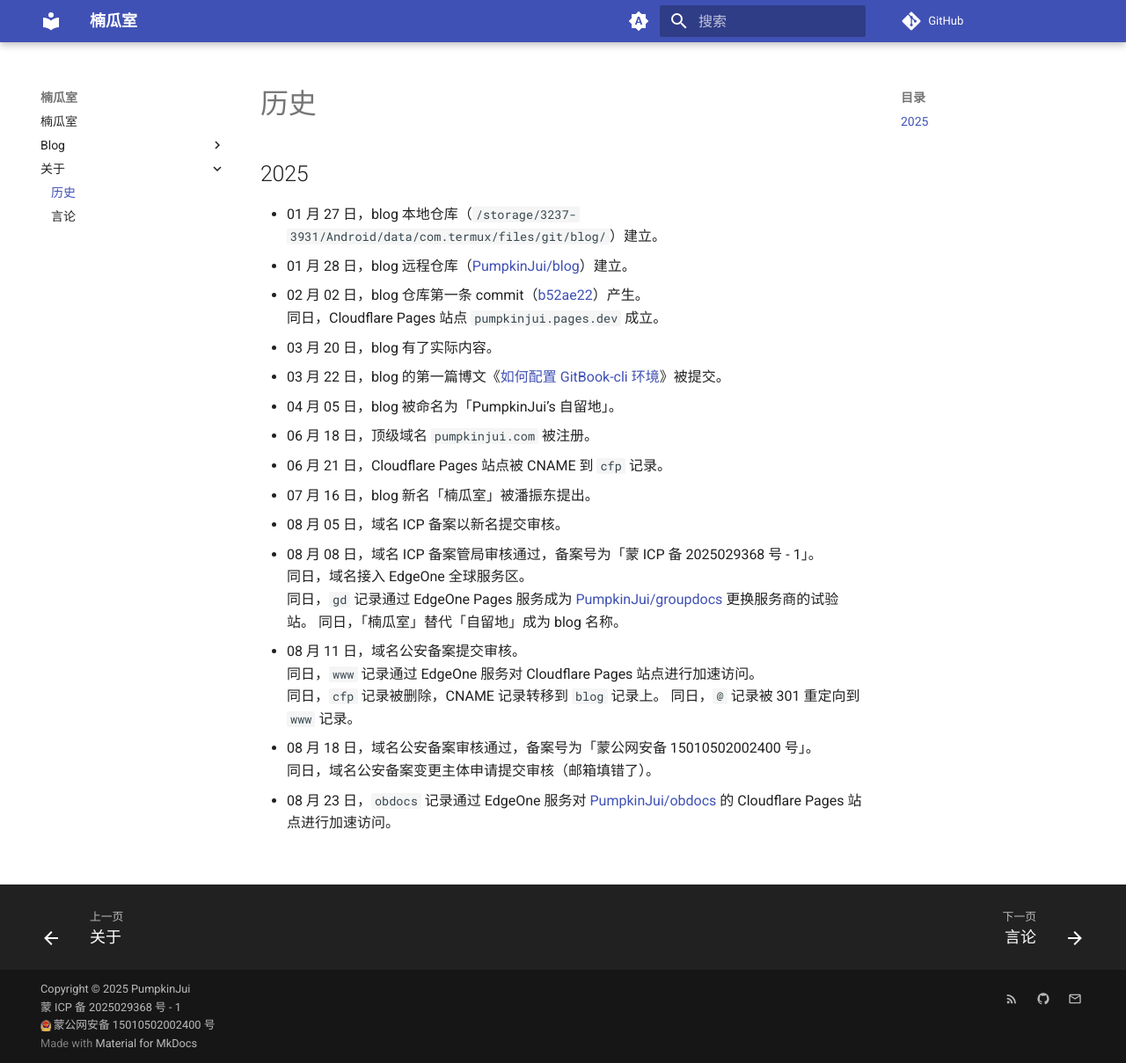
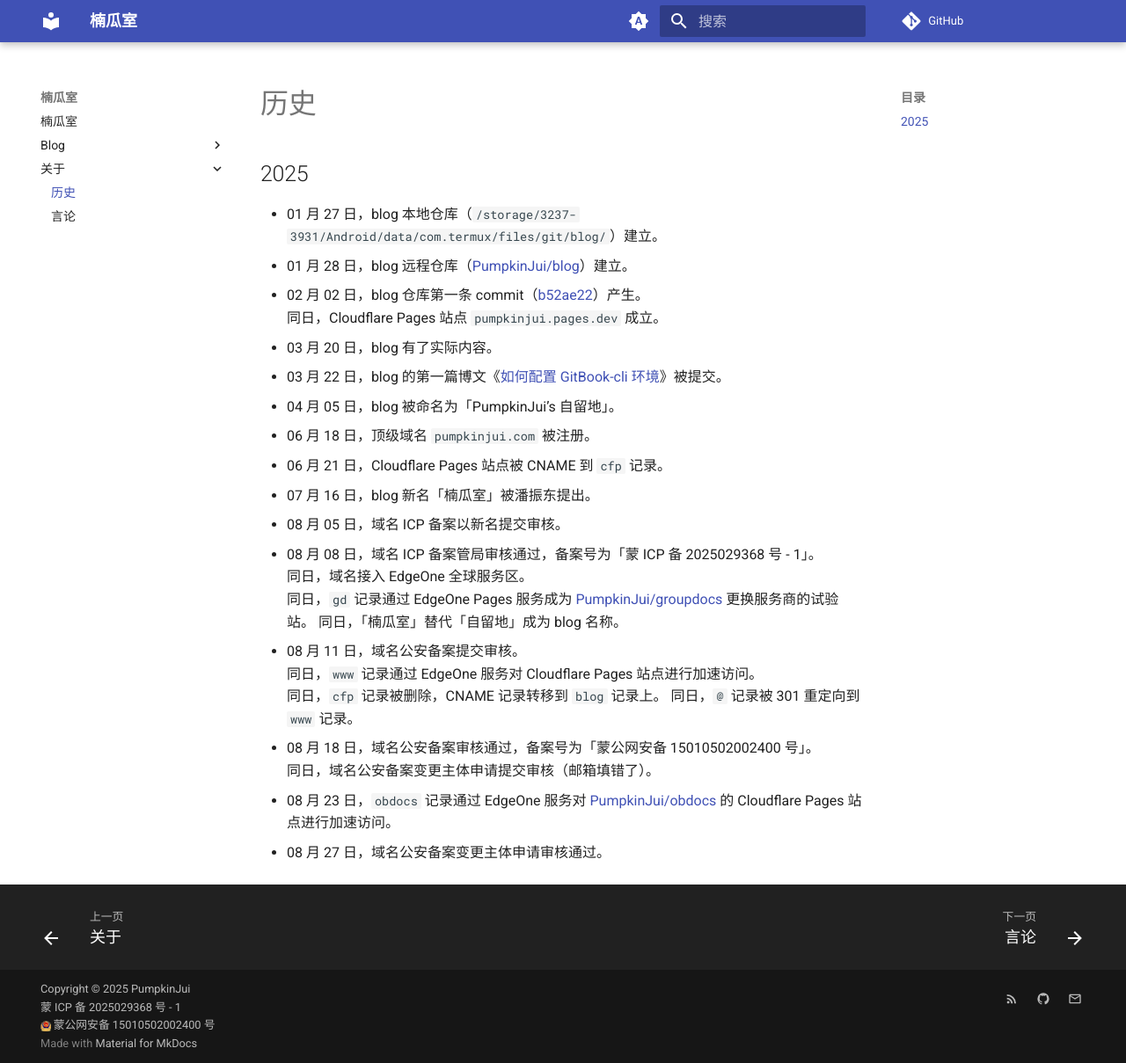
Before and after one commit to PumpkinJui/blog, an MkDocs documentation site: the page built from docs/about/history.md, in a window 1280 px wide and 1209 px high. Shown: the whole window at 88% size. Built offline with MkDocs 1.6.1 and Material for MkDocs 9.7.7, drawn with Linux system fonts in a browser that asks for light colours; comment, search, counter and statistics services are not loaded.

Commit message:
Update History

```diff
--- a/docs/about/history.md
+++ b/docs/about/history.md
@@ -24,3 +24,4 @@
 - 08 月 18 日，域名公安备案审核通过，备案号为「蒙公网安备 15010502002400 号」。
   同日，域名公安备案变更主体申请提交审核（邮箱填错了）。
 - 08 月 23 日，`obdocs` 记录通过 EdgeOne 服务对 <https://github.com/PumpkinJui/obdocs> 的 Cloudflare Pages 站点进行加速访问。
+- 08 月 27 日，域名公安备案变更主体申请审核通过。
```
